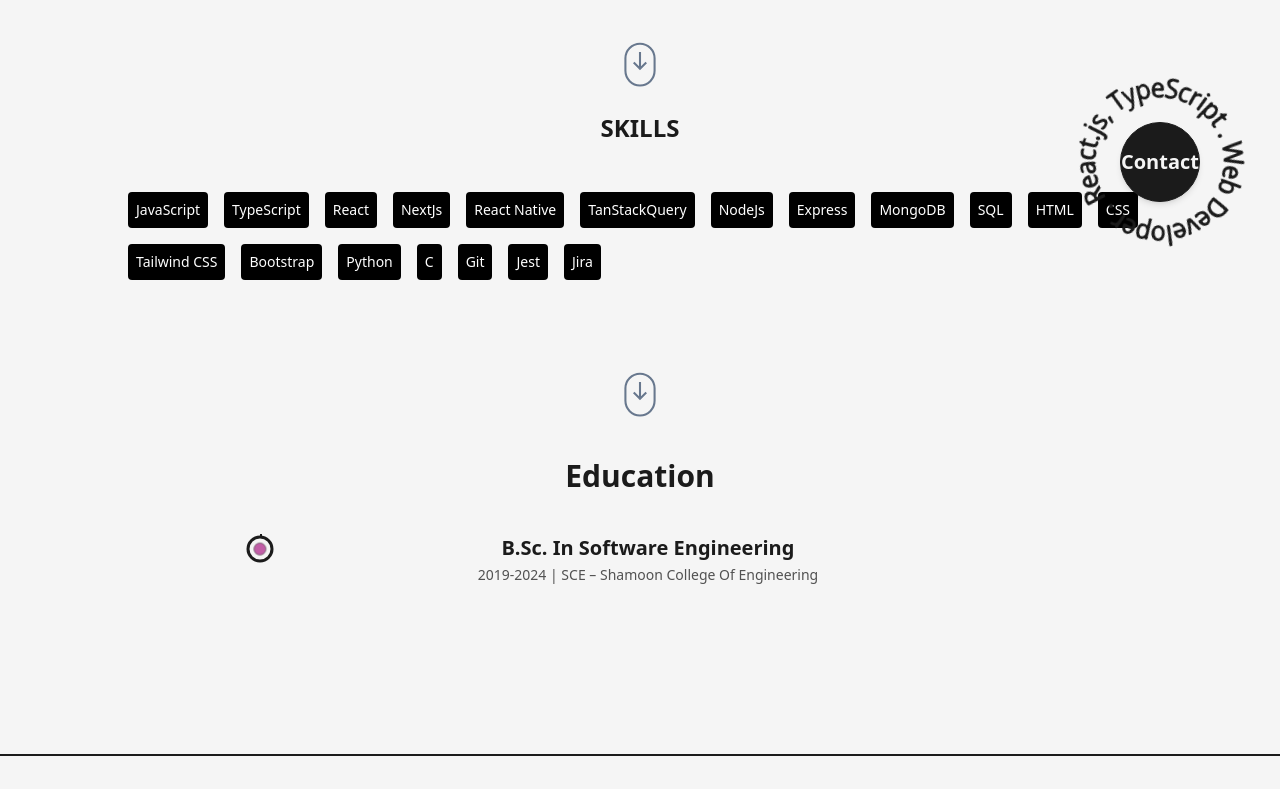
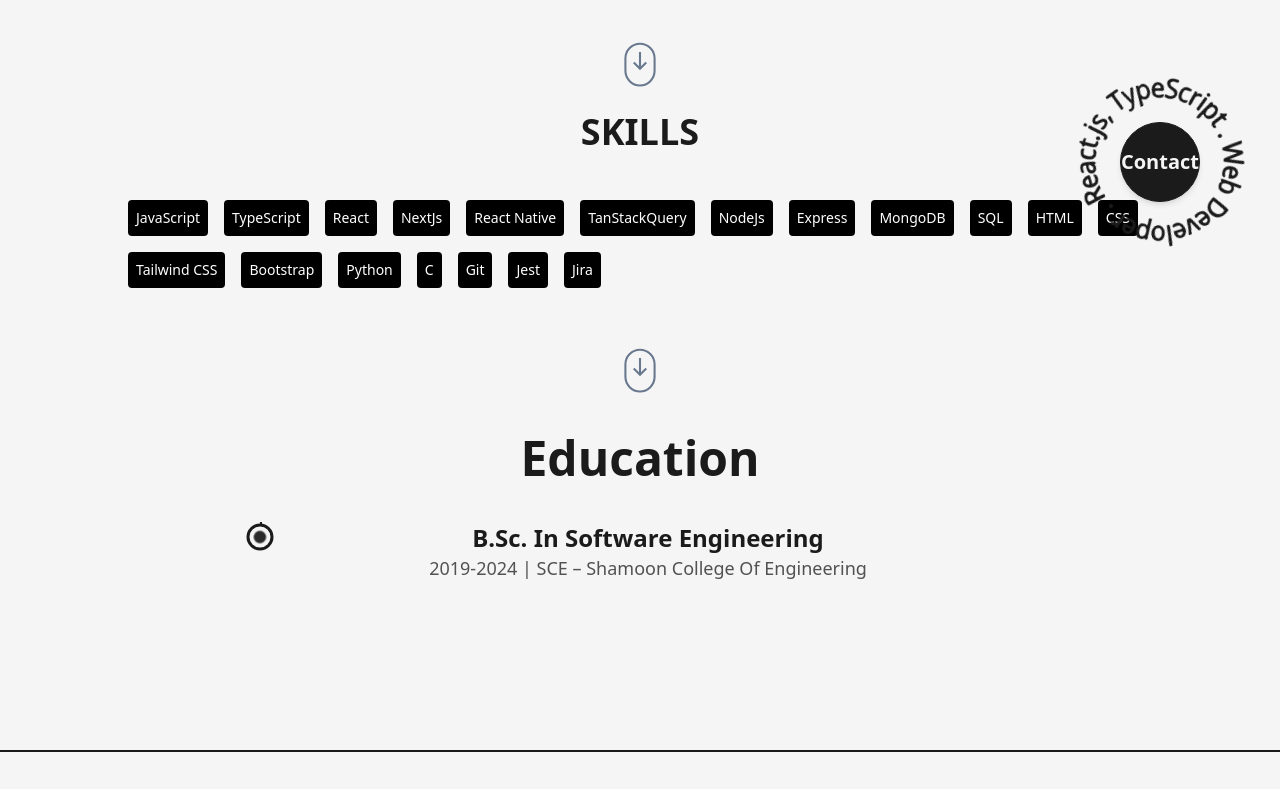
Before and after one commit to MaorSaadia/MyPortfolio, a Next.js app: page / in a window 1280 px wide. Shown: the part 502-1291 px from the top of the page. Built offline with nearby package versions, Linux system fonts and the light colour scheme.

Commit message:
some visual look improvements

```diff
--- a/src/components/Education.jsx
+++ b/src/components/Education.jsx
@@ -16,10 +16,10 @@ const Details = ({ type, time, place, info }) => {
         whileInView={{ y: 0 }}
         transition={{ duration: 0.5, type: "spring" }}
       >
-        <h3 className="capitalize font-bold text-2xl sm:text-xl xs:text-lg">
+        <h3 className="capitalize font-bold sm:text-xl md:text-2xl xs:text-lg">
           {type}
         </h3>
-        <span className="capitalize font-medium text-dark/75 dark:text-light/75 xs:text-sm">
+        <span className="capitalize font-medium text-dark/75 dark:text-light/75 md:text-lg xs:text-sm">
           {time} | {place}
         </span>
         <p className="font-medium w-full md:text-sm">{info}</p>
@@ -36,7 +36,7 @@ const Education = () => {
   });
   return (
     <div>
-      <h2 className="font-bold text-3xl mb-16 w-full md:mb-10">Education</h2>
+      <h2 className="font-bold text-5xl mb-16 w-full md:mb-10">Education</h2>
 
       <div
         ref={ref}
--- a/src/components/Footer.jsx
+++ b/src/components/Footer.jsx
@@ -9,7 +9,7 @@ const Footer = () => {
       <Layout className="py-8 flex items-center justify-between md:flex-row xs:py-6 xs:flex-col">
         <span>{new Date().getFullYear()} &copy; All Rights Resarved.</span>
         <div className="flex items-center lg:py-2">
-          <span className="text-2xl px-1">Build By Maor Saadia</span>
+          <span className="text-lg md:text-2xl px-1">Build By Maor Saadia</span>
         </div>
         {/* <Link
           href="/"
--- a/src/components/LiIcon.jsx
+++ b/src/components/LiIcon.jsx
@@ -19,7 +19,7 @@ const LiIcon = ({ reference }) => {
           cx="75"
           cy="50"
           r="20"
-          className="stroke-primary stroke-1 fill-none dark:stroke-primaryDark"
+          className=" bg-slate-400 stroke-1 fill-none dark:bg-slate-200"
         />
         <motion.circle
           cx="75"
@@ -32,7 +32,7 @@ const LiIcon = ({ reference }) => {
           cx="75"
           cy="50"
           r="10"
-          className="animate-pulse stroke-1 fill-primary dark:fill-primaryDark"
+          className="animate-pulse stroke-1 bg-slate-400 dark:bg-slate-200"
         />
       </svg>
     </figure>
--- a/src/pages/index.jsx
+++ b/src/pages/index.jsx
@@ -4,6 +4,7 @@ import { useRef } from "react";
 import { motion, useInView } from "framer-motion";
 
 import { LinkArrow } from "../components/Icons";
+import { skills } from "@/data";
 import Layout from "@/components/Layout";
 import TransitionEffect from "@/components/TransitionEffect";
 import AnimatedText from "../components/AnimatedText";
@@ -11,18 +12,13 @@ import HireMe from "@/components/HireMe";
 import Scroll from "@/components/Scroll";
 import Skill from "@/components/Skill";
 import Education from "@/components/Education";
-import { skills } from "@/data";
 
 // const programing = "/programing.jpg";
 
 export default function Home() {
   const containerRef = useRef();
-
-  // const { scrollYProgress } = useScroll({ container: containerRef });
-
   const skillRef = useRef();
 
-  // const isSkillRefInView = useInView(skillRef, {once:true});
   const isSkillRefInView = useInView(skillRef, { margin: "-100px" });
 
   return (
@@ -90,7 +86,7 @@ export default function Home() {
                   My Works
                 </Link>
               </div>
-              <div className="flex flex-col gap-12 justify-center mt-8">
+              <div className="mt-8">
                 <Scroll />
               </div>
               <div
@@ -101,7 +97,7 @@ export default function Home() {
                   initial={{ x: "-300px" }}
                   animate={isSkillRefInView ? { x: 0 } : {}}
                   transition={{ delay: 0.2 }}
-                  className="font-bold text-2xl"
+                  className="font-bold text-4xl"
                 >
                   SKILLS
                 </motion.h1>
@@ -118,14 +114,13 @@ export default function Home() {
                     />
                   ))}
                 </motion.div>
-                <div className="flex flex-col gap-12 justify-center items-center  mt-8">
+                <div className="flex flex-col gap-12 justify-center items-center ">
                   <Scroll />
                 </div>
                 <Education />
               </div>
             </div>
           </div>
-          {/* <About /> */}
         </Layout>
 
         <HireMe />
```
